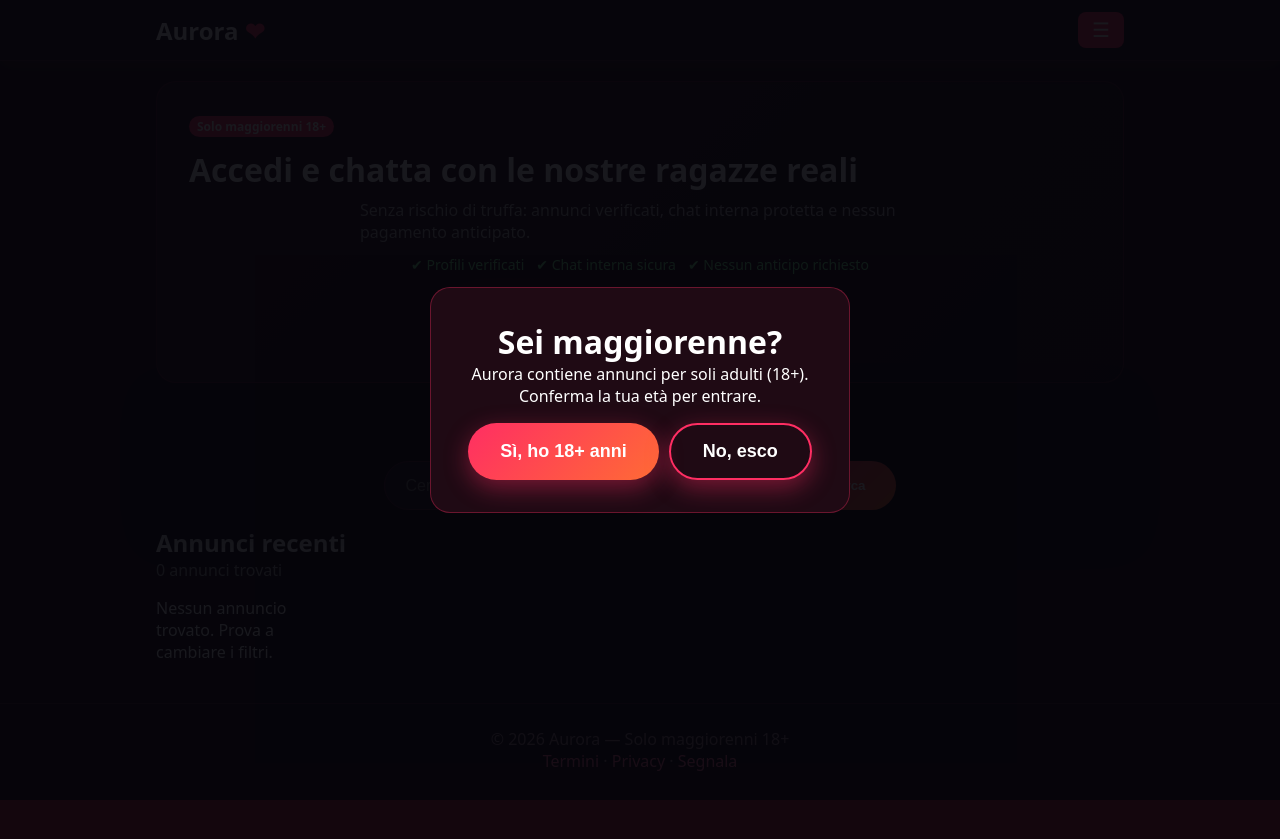
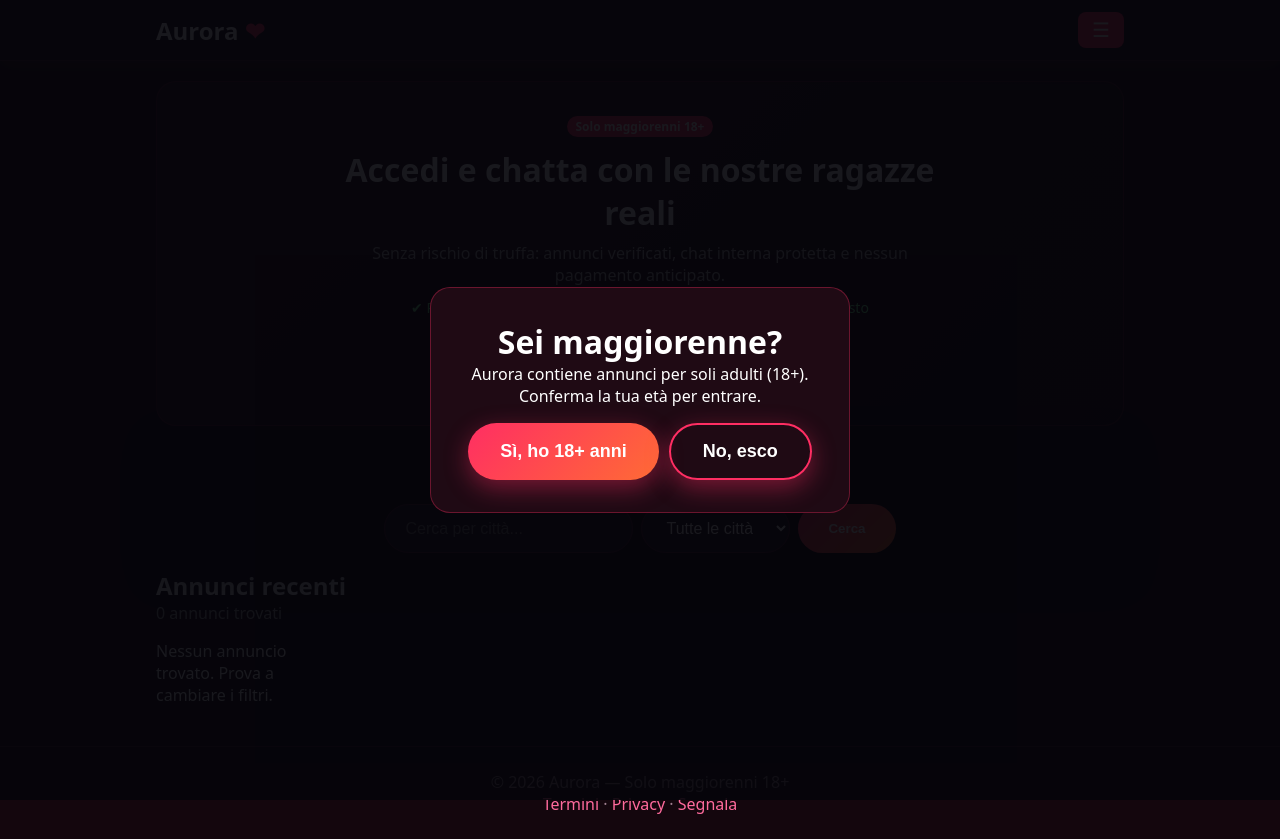
Before and after one commit to bcasavilca/aurora-italia, a website: page index.html in a window 1280 px wide. Before the commit the page ends 800 px from the top, so only its background shows below. Drawn offline with Linux system fonts and the light colour scheme; no server answers.

Commit message:
Hero logado igual ao guest sem botoes + alinhamento hero no PC

```diff
--- a/index.html
+++ b/index.html
@@ -106,8 +106,8 @@
   const qsInit = new URLSearchParams(location.search);
   fqEl.value = qsInit.get('q') || '';
   nris.textContent = 'Ricerca in corso…';
-  // Se há cookie de sessão, provavelmente logado: esconde hero já (confirmado via /api/me abaixo).
-  if (document.cookie.includes('vetrina_session')) heroEl.hidden = true;
+  // Se há cookie de sessão, provavelmente logado: esconde só os botões (confirmado via /api/me abaixo).
+  if (document.cookie.includes('vetrina_session')) heroEl.classList.add('is-logged');
   let lista = [];
   function popolaCitta(selezionata) {
     selEl.innerHTML = '<option value="">Tutte le città</option>';
@@ -155,9 +155,9 @@
     try {
       const me = await (await fetch('/api/me', { credentials: 'same-origin' })).json();
       user = me.user;
-      heroEl.hidden = !!user;
+      heroEl.classList.toggle('is-logged', !!user);
     } catch {
-      if (!document.cookie.includes('vetrina_session')) heroEl.hidden = false;
+      heroEl.classList.toggle('is-logged', document.cookie.includes('vetrina_session'));
     }
     if (!user && !localStorage.getItem('aurora18')) {
       const g = document.getElementById('gate');
--- a/server.js
+++ b/server.js
@@ -398,7 +398,7 @@
     const corpo = filtrati.length ? filtrati.map(cardHTML).join("") : "<p>Nessun annuncio trovato. Prova a cambiare i filtri.</p>";
     const opts = [...new Set(lista.map((a) => a.citta).filter(Boolean))].sort()
       .map((c) => `<option value="${escH(c)}"${c === citta ? " selected" : ""}>${escH(c)}</option>`).join("");
-    if (u) html = html.replace('<section class="hero" id="guest-hero">', '<section class="hero" id="guest-hero" hidden>');
+    if (u) html = html.replace('<section class="hero" id="guest-hero">', '<section class="hero is-logged" id="guest-hero">');
     if (qRaw) html = html.replace('name="q" id="fq"', `name="q" id="fq" value="${escH(qRaw)}"`);
     html = html.replace('<select name="citta" id="fcitta">\n        <option value="">Tutte le città</option>',
       `<select name="citta" id="fcitta">\n        <option value="">Tutte le città</option>${opts}`);
--- a/tema-2-tw.css
+++ b/tema-2-tw.css
@@ -87,3 +87,14 @@
 .skel-l{height:14px;border-radius:7px;margin:10px 0}
 .skel-l.short{width:45%}
 @keyframes skel{to{background-position:-200% 0}}
+
+/* ---- Hero logado: igual ao guest, sem botões login/cadastro ---- */
+.hero.is-logged .hero-cta{display:none !important}
+
+/* ---- PC: hero todo centralizado e alinhado ---- */
+@media (min-width:700px){
+  .hero{text-align:center}
+  .hero h1{margin-left:auto;margin-right:auto;max-width:640px}
+  .hero p{margin-left:auto;margin-right:auto}
+  .hero ul{justify-content:center}
+}
```
